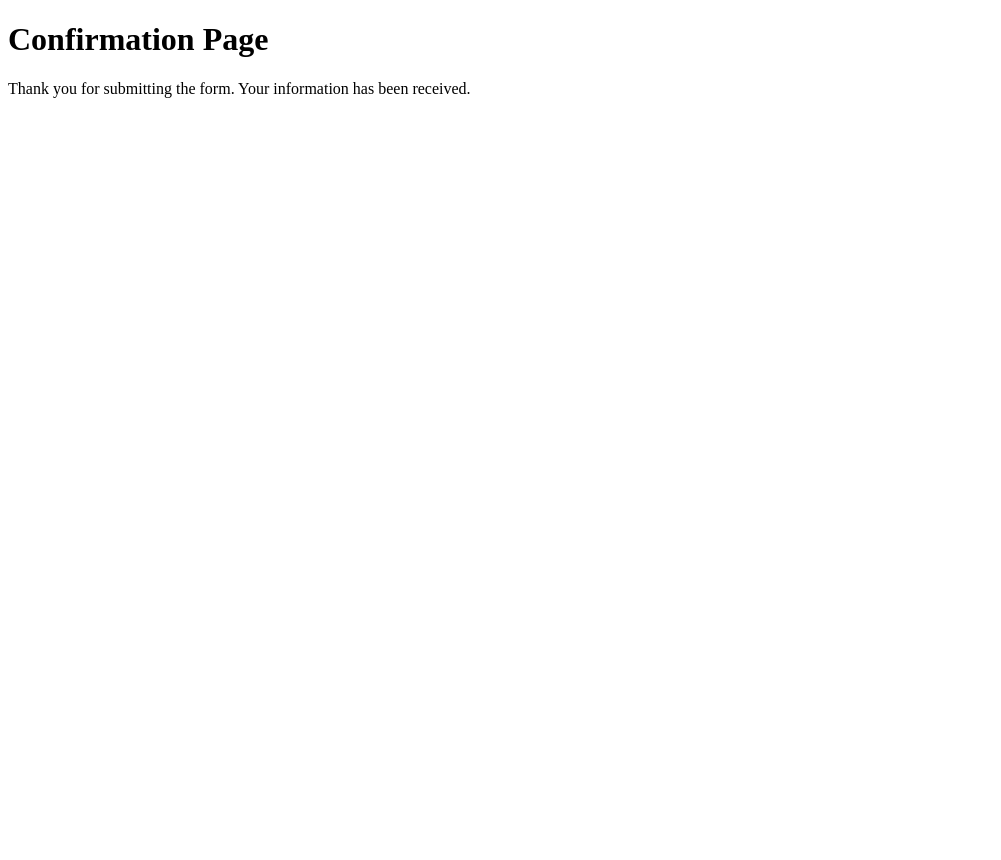
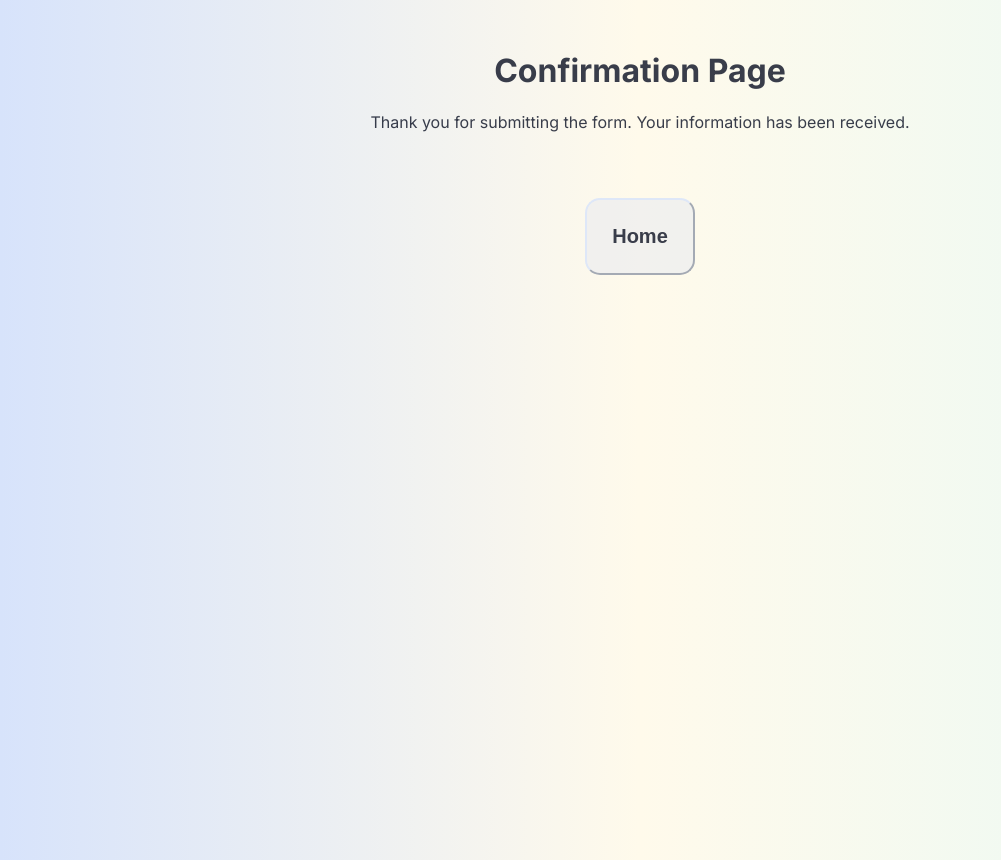
Before and after one commit to sadjake/ER-BC, a Flask app: page /confirmation in a window 1280 px wide. Shown: the whole page, without its empty margins (0-1001 px from the left). Before the commit the page ends 98 px from the top, so only its background shows below. Run offline with Flask 3, Linux system fonts and the light colour scheme.

Commit message:
buttons/styling for form/confirmation

```diff
--- a/app/static/css/styles.css
+++ b/app/static/css/styles.css
@@ -15,6 +15,21 @@ body {
   align-items: center;
   text-align: center;
   min-height: 100vh;
+}
+
+.confirmation {
+  background-color: rgba(52, 84, 158, 0.3);
+  opacity: 0.8;
+  padding: 30px;
+  border-radius: 30px;
+  justify-content: center;
+  align-items: center;
+  text-align: center;
+  min-height: 100vh;
+}
+
+.home-button {
+  margin-top: 50px;
 }
 
 .main {
--- a/app/templates/confirmation.html
+++ b/app/templates/confirmation.html
@@ -3,11 +3,14 @@
 <head>
     <meta charset="UTF-8">
     <meta name="viewport" content="width=device-width, initial-scale=1.0">
+    <!-- stylesheet -->
+    <link rel="stylesheet" href="{{ url_for('static', filename='css/styles.css') }}" />
     <title>Confirmation</title>
 </head>
-<body>
+<body class="confirmation">
     <h1>Confirmation Page</h1>
     <p>Thank you for submitting the form. Your information has been received.</p>
     <!-- You can customize this page as needed -->
+    <button class="home-button"><a href="{{ url_for('index') }}">Home</a></button>
 </body>
 </html>
--- a/app/templates/patient_registration.html
+++ b/app/templates/patient_registration.html
@@ -97,7 +97,7 @@
             {{ form.date_and_time_of_arrival() }}
         </div>
 
-        <button type="submit">Submit</button>
+        <button type="submit"><a href="{{ url_for('confirmation_page') }}">Submit</a></button>
     </form>
 </body>
 </html>
```
